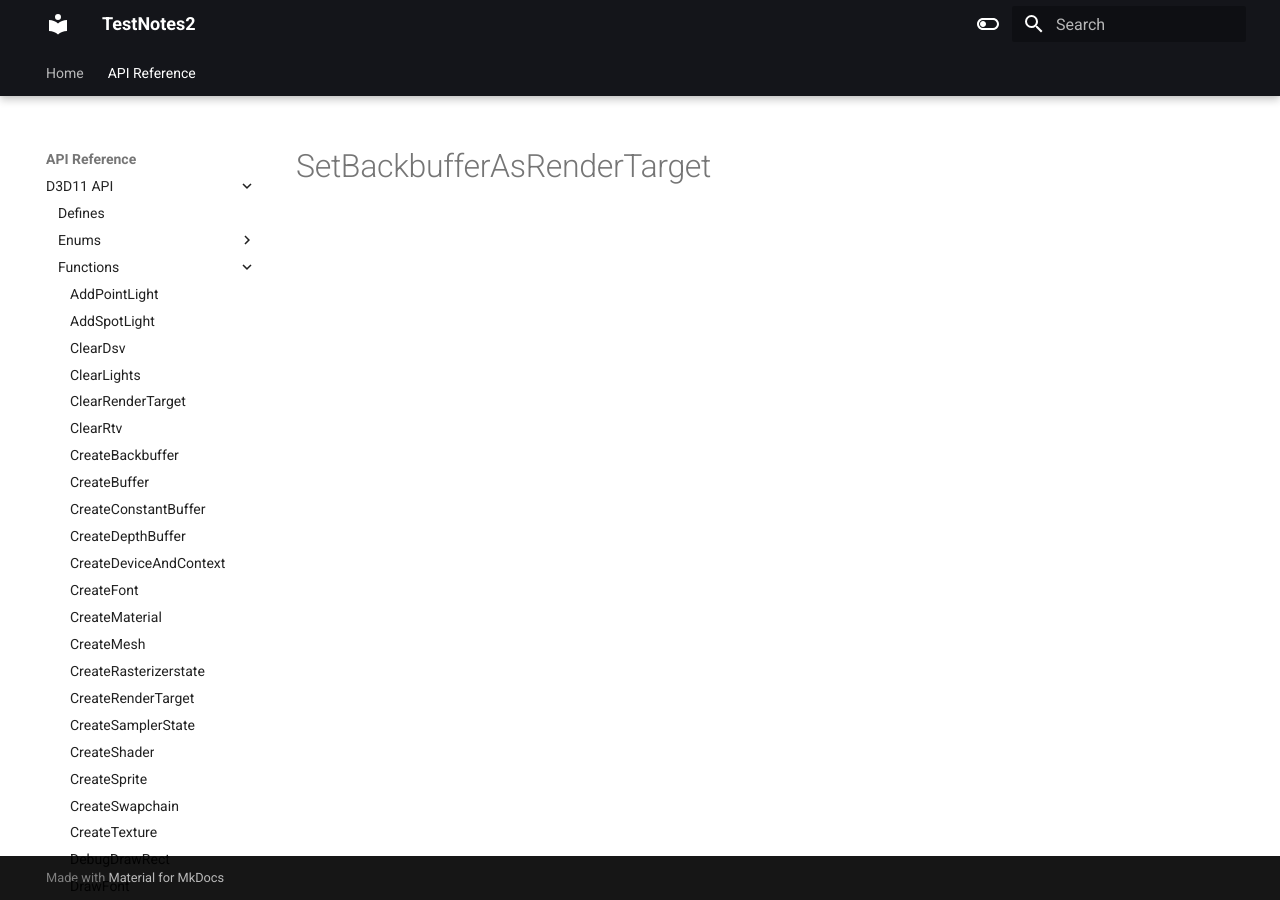
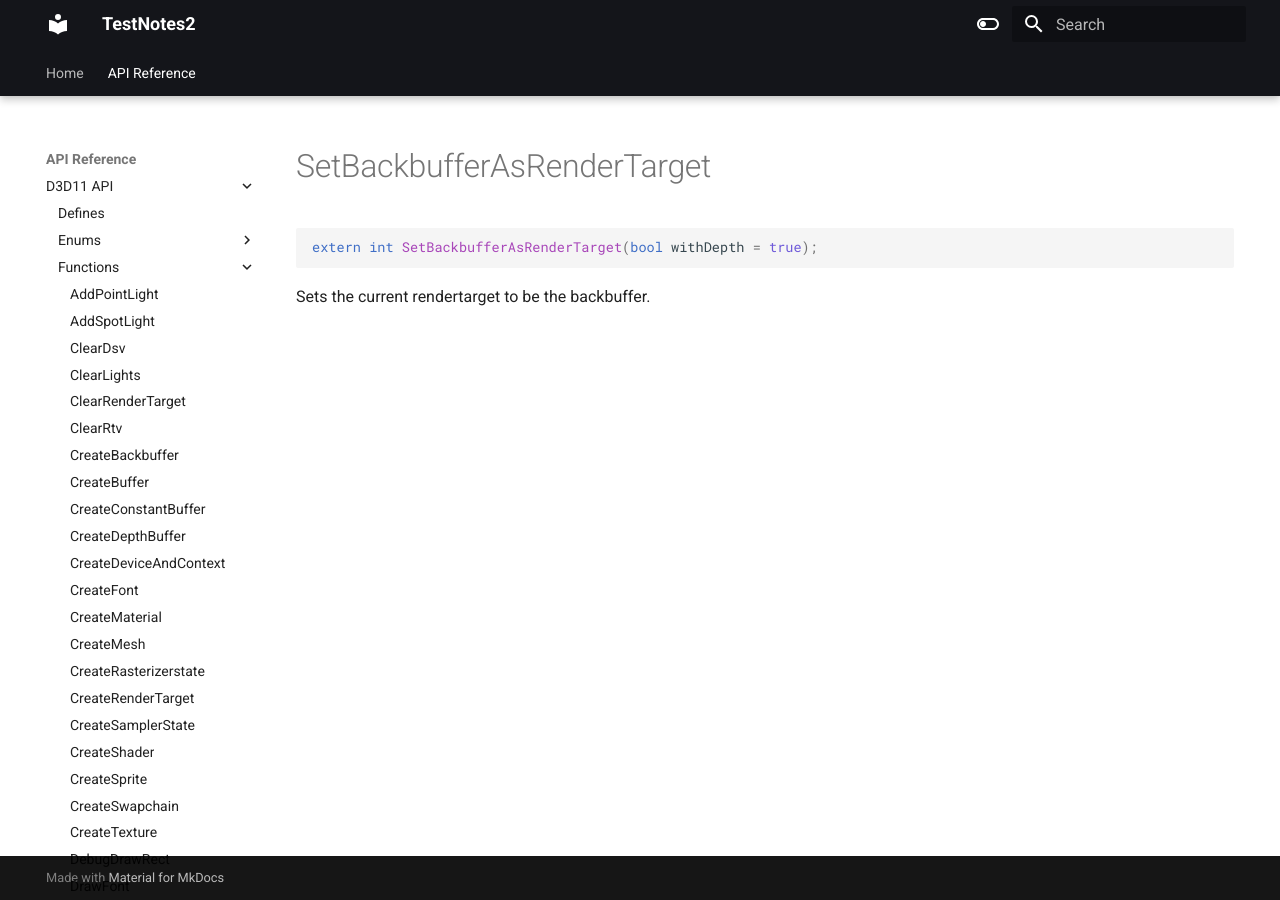
Before and after one commit to erichederstedt/TempEngineDocs, an MkDocs documentation site: the page built from docs/API Reference/D3D11 API/Functions/SetBackbufferAsRenderTarget.md, in a window 1280 px wide. Built offline with MkDocs 1.6.1 and Material for MkDocs 9.7.7, drawn with Linux system fonts in a browser that asks for light colours.

Commit message:
PUSH NOTE : SetBackbufferAsRenderTarget.md

````diff
--- a/docs/API Reference/D3D11 API/Functions/SetBackbufferAsRenderTarget.md
+++ b/docs/API Reference/D3D11 API/Functions/SetBackbufferAsRenderTarget.md
@@ -1 +1,7 @@
 # SetBackbufferAsRenderTarget
+
+```c++
+extern int SetBackbufferAsRenderTarget(bool withDepth = true);
+```
+
+Sets the current rendertarget to be the backbuffer.
````
